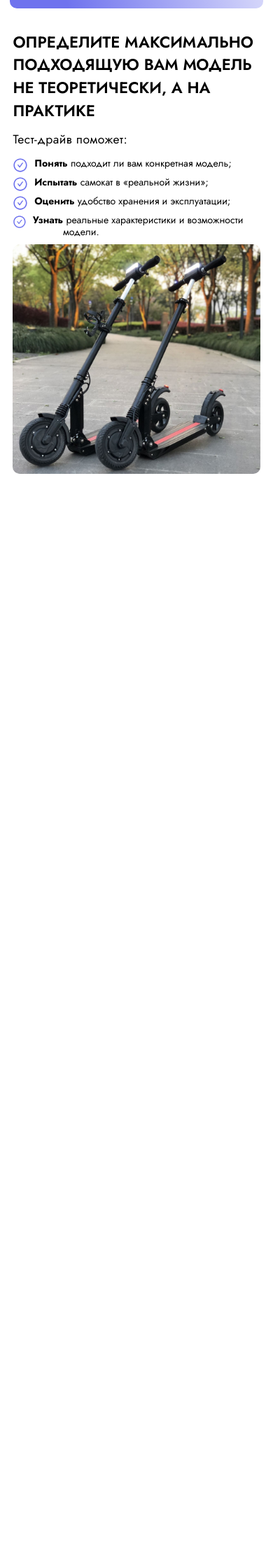
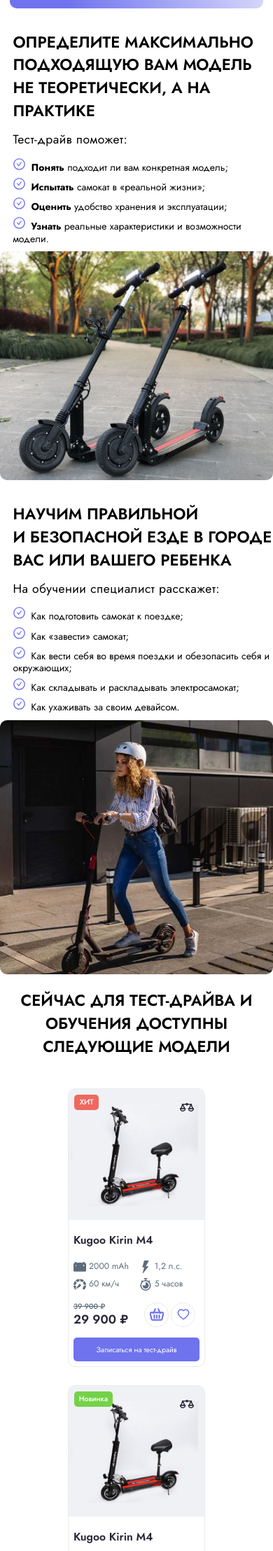
Before and after one commit to mortez7/Kugo, a PHP site: page / in a window 390 px wide. Shown: the part 489-2705 px from the top of the page at 70% size. Before the commit the page ends 1166 px from the top, so only its background shows below. Run offline with PHP 8.4, Linux system fonts and the light colour scheme.

Commit message:
add: education, models, cta, footer adaptive

```diff
--- a/css/style.css
+++ b/css/style.css
@@ -1091,8 +1091,8 @@ body {
   }
 
   .models-wrapper {
-    padding-left: 8.375rem;
-    padding-right: 8.375rem;
+    padding-left: 8.3125rem;
+    padding-right: 5.3125rem;
   }
 
   .card-image {
@@ -1129,6 +1129,10 @@ body {
   .footer-wrapper {
     padding: 1.125rem 8.3125rem;
   }
+
+  .cta {
+    padding-left: 6.4375rem;
+  }
 }
 
 @media (max-width: 1096px) {
@@ -1140,6 +1144,10 @@ body {
 @media (max-width: 1056px) {
   .section-list-item {
     align-items: normal;
+  }
+
+  .load-badges-wrapper {
+    margin-right: 4.625rem;
   }
 }
 
@@ -1177,14 +1185,89 @@ body {
     flex-direction: column;
     margin-top: 2.5rem;
     gap: 0.3125rem;
-    padding-left: 6.3125rem;;
+    padding-left: 6.3125rem;
+    margin-bottom: 2.5rem;
   }
 
   .test-drive-title {
     margin-bottom: 1rem;
     max-width: 48.5rem;
   }
+
+  .education {
+    flex-direction: column-reverse;
+    padding-left: 6.3125rem;
+    margin-top: 2.5rem;
+    gap: 0.3125rem;
+    margin-bottom: 4.25rem;
+  }
+
+  .education-title {
+    margin-bottom: 1rem;
+    max-width: 48.5rem;
+  }
+
+  .models-wrapper {
+    flex-wrap: wrap;
+    justify-content: flex-start;
+    padding-left: 6.3125rem;
+    padding-right: 2.3125rem;
+  }
+
+  .cta-image {
+    display: none;
+  }
+
+  .cta {
+    display: flex;
+    align-items: flex-start;
+    flex-direction: column;
+  }
+
+  .footer-header-wrapper {
+    padding-left: 6.3125rem;
+    padding-right: 6.3125rem;
+  }
+
+  .footer-top {
+    padding: 1.875rem 6.3125rem 0.9375rem 6.3125rem;
+    justify-content: space-between;
+  }
+
+  .footer-menu-column-2 {
+    columns: 1;
+  }
+
+  .footer-bottom {
+    padding-left: 6.3125rem;
+    flex-direction: column;
+    align-items: flex-start;
+    gap: 10px;
+  }
+
+  .footer-wrapper {
+    padding: 1.125rem 6.3125rem;
+  }
+
+  .footer-legal {
+    margin-right: 0.9375rem;
+    gap: 0.75rem;
+  }
+
+  .footer-payments-wrapper {
+    margin-right: 1.3125rem;
+  }
+
+  .footer-chats-text {
+    margin-right: 0.1rem;
+  }
+
+  .footer-social-icon:not(:last-child) {
+    margin-right: 0.5rem;
 }
+}
+
+
 
 
 @media (max-width: 768px) {
@@ -1219,8 +1302,114 @@ body {
   .test-drive {
     padding-left: 4.3125rem;
     margin-top: 0.5rem;
+    margin-bottom: 0.5rem;
+  }
+
+  .education {
+    padding-left: 4.3125rem;
+    margin-top: 0.5rem;
+    margin-bottom: 0.5rem;
+  }
+
+  .models {
+    margin-top: 1.5rem;
+  }
+
+  .models-wrapper {
+    padding-left: 4.3125rem;
+    padding-right: 4.3125rem;
+    justify-content: center;
+  }
+
+  .cta {
+    padding-left: 3.4375rem;
+    margin-top: 4.25rem;
+    margin-bottom: 4.25rem;
+    padding-top: 3.5rem;
+    padding-bottom: 3.75rem;
+  }
+
+  .footer-header-wrapper {
+    padding-left: 3.4375rem;
+    padding-right: 3.4375rem;
+    flex-direction: column;
+    gap: 0.75rem;
+  }
+
+  .footer-form {
+    flex-direction: column;
+    width: 100%;
+    gap: 0.5rem;
+  }
+
+  .footer-input {
+    width: 100%;
+  }
+
+  .footer-button {
+    width: 100%;
+  }
+
+  .footer-top {
+    padding-left: 3.4375rem;
+    padding-right: 3.4375rem;
+  }
+
+  .footer-menu-wrapper:nth-child(1) {
+    margin-right: 0.3rem;
+  }
+
+  .footer-menu-wrapper:nth-child(2) {
+    margin-right: 0.3rem;
+  }
+
+  .footer-menu-wrapper:nth-child(3) {
+    margin-right: 0.3rem;
+  }
+
+  .footer-bottom {
+    padding-left: 3.4375rem;
+    padding-right: 3.4375rem;
+  }
+
+  .footer-wrapper {
+    padding-left: 3.4375rem;
+    padding-right: 3.4375rem;
+    flex-direction: column;
+    align-items: flex-start;
+    gap: 10px
   }
 }
+
+@media (max-width: 613px) {
+  .input-group-wrapper {
+    flex-direction: column;
+  }
+
+  .phone-input {
+    width: 100%;
+  }
+
+  .cta-form-button {
+    width: 100%;
+  }
+
+  .cta {
+    align-items: center;
+    padding-right: 40px;
+  }
+
+  .cta-title {
+    margin-bottom: 0.9375rem;
+  }
+
+  .cta-form {
+    display: flex;
+    flex-direction: column;
+    width: 100%;
+  }
+}
+
 
 @media (max-width: 576px) {
   .navbar {
@@ -1290,8 +1479,11 @@ body {
   }
 
   .test-drive {
+    padding: 0;
+  }
+
+  .section-wrapper {
     padding-left: 1.3125rem;
-    padding-right: 1.3125rem;
   }
 
   .test-drive-image {
@@ -1311,6 +1503,58 @@ body {
     font-size: 1rem;
     margin-bottom: 0.35rem;
   }
+
+  .education {
+    padding: 0;
+  }
+
+  .education-title {
+    max-width: 100%;
+  }
+
+  .education-image {
+    width: 100%;
+  }
+
+  .section-list-icon {
+    margin-right: 0.2rem;
+    height: 19px;
+    width: 19px;
+  }
+
+  .section-list-item {
+    display: block;
+  }
+
+  .cta {
+    padding-left: 1.4375rem;
+    padding-right: 35px;
+    margin-top: 1.25rem;
+    margin-right: 0;
+    margin-left: 0;
+    margin-bottom: 1.25rem;
+  }
+
+  .footer-header {
+    padding-left: 1.4375rem;
+    padding-right: 1.4375rem;
+  }
+
+  .footer-top {
+    padding-left: 1.4375rem;
+    padding-right: 1.4375rem;
+    flex-wrap: wrap;
+  }
+
+  .footer-bottom {
+    padding-left: 1.4375rem;
+    padding-right: 1.4375rem;
+  }
+
+  .footer-wrapper {
+    padding-left: 1.4375rem;
+    padding-right: 1.4375rem;
+  }
 }
 
 @media (max-width: 466px) {
@@ -1324,6 +1568,10 @@ body {
     display: none;
   }
 
+  .education-image {
+    height: 25.9375rem;
+  }
+
 }
 
 @media (max-width: 406px) {
--- a/index.html
+++ b/index.html
@@ -176,7 +176,7 @@
       <img src="./img/scooters.jpg" alt="scooters" class="test-drive-image">
     </section>
 
-    <!-- <section class="section education">
+    <section class="section education">
       <img src="./img/e-scooters.jpg" alt="e-scooters" class="education-image">
       <div class="section-wrapper">
         <h2 class="section-title education-title">Научим правильной и&nbsp;безопасной езде в городе вас&nbsp;или вашего ребенка</h2>
@@ -184,35 +184,35 @@
             <h3 class="section-list-title">На обучении специалист расскажет:</h3>
             <ul class="section-list">
               <li class="section-list-item">
-                <svg width="22" height="22" class="section-list-icon">
+                <svg width="22px" height="22px" class="section-list-icon">
                   <use href="./img/sprite.svg#check-circle"></use>
                 </svg>
                 Как подготовить самокат к поездке;
               </li>
 
               <li class="section-list-item">
-                <svg width="22" height="22" class="section-list-icon">
+                <svg width="22px" height="22px" class="section-list-icon">
                   <use href="./img/sprite.svg#check-circle"></use>
                 </svg>
                 Как «завести» самокат;
               </li>
 
               <li class="section-list-item">
-                <svg width="22" height="22" class="section-list-icon">
+                <svg width="22px" height="22px" class="section-list-icon">
                   <use href="./img/sprite.svg#check-circle"></use>
                 </svg>
                 Как вести себя во время поездки и обезопасить себя и окружающих;
               </li>
 
               <li class="section-list-item">
-                <svg width="22" height="22" class="section-list-icon">
+                <svg width="22px" height="22px" class="section-list-icon">
                   <use href="./img/sprite.svg#check-circle"></use>
                 </svg>
                 Как складывать и раскладывать электросамокат;
               </li>
 
               <li class="section-list-item">
-                <svg width="22" height="22" class="section-list-icon">
+                <svg width="22px" height="22px" class="section-list-icon">
                   <use href="./img/sprite.svg#check-circle"></use>
                 </svg>
                 Как ухаживать за своим девайсом.
@@ -220,9 +220,9 @@
             </ul>
         </div>
       </div>
-    </section> -->
+    </section>
 
-    <!-- <section class="section models">
+    <section class="section models">
       <h2 class="section-title models-title">Сейчас для тест-драйва и обучения доступны следующие модели</h2>
       <div class="models-wrapper">
         <div class="model-card">
@@ -698,7 +698,7 @@
     </div>
   </footer>
 
-<div class="modal">
+<!-- <div class="modal">
   <div class="modal-dialog">
     <svg width="25" height="25" class="modal-close">
       <use href="./img/sprite.svg#close"></use>
```
